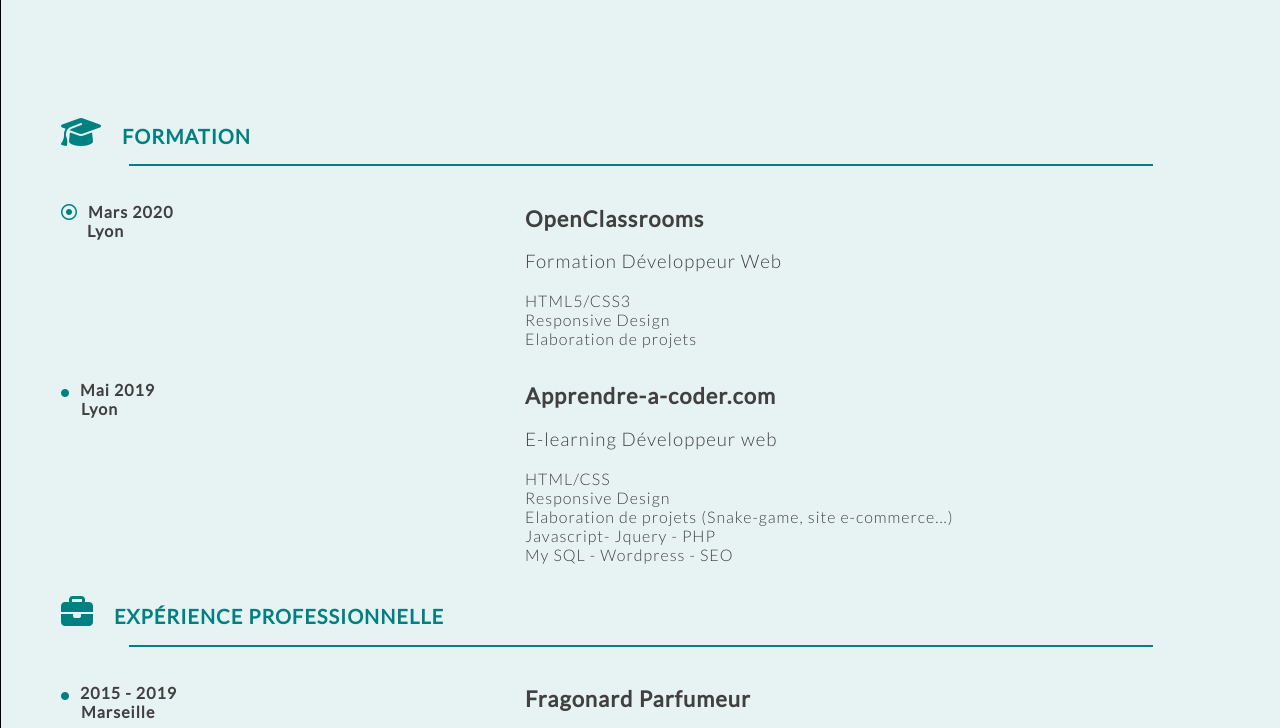
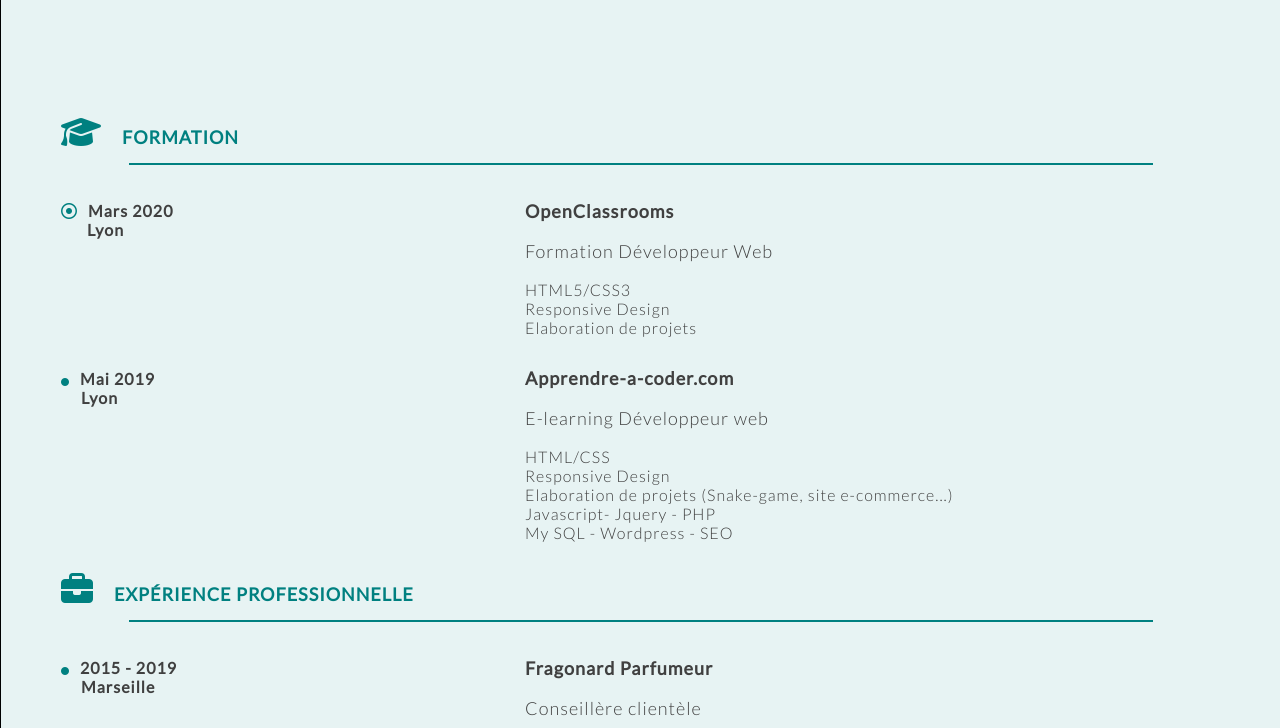
Before and after one commit to JuliaaRG/JuliaaRG, a plain HTML site: page index.html in a window 1280 px wide. Shown: the part 1458-2186 px from the top of the page. Drawn offline with Linux system fonts and the light colour scheme.

Commit message:
Improvements_II

```diff
--- a/style.css
+++ b/style.css
@@ -60,6 +60,7 @@ h1,h2,h3,h4,h5,h6,p,a
     #info
     {
         display: flex;
+        min-width: 100%;
     }
     .heading
     {
@@ -69,6 +70,11 @@ h1,h2,h3,h4,h5,h6,p,a
     .heading i
     {
         font-size: 20px;
+        margin-right: 15px;
+    }
+    .heading h2
+    {
+        font-size: 18px;
     }
     #about-block
     {
@@ -80,14 +86,14 @@ h1,h2,h3,h4,h5,h6,p,a
         min-height: 20%;
         max-height: 20%;
     }
-    .heading h2
-    {
-        font-size: 20px;
-    }
     .date
     {
         max-width: 50%;
         min-width: 50%;
+    }
+    .info-content > h2 , .info-content > h3
+    {
+        font-size: 18px !important;
     }
     .references1
     {
```
